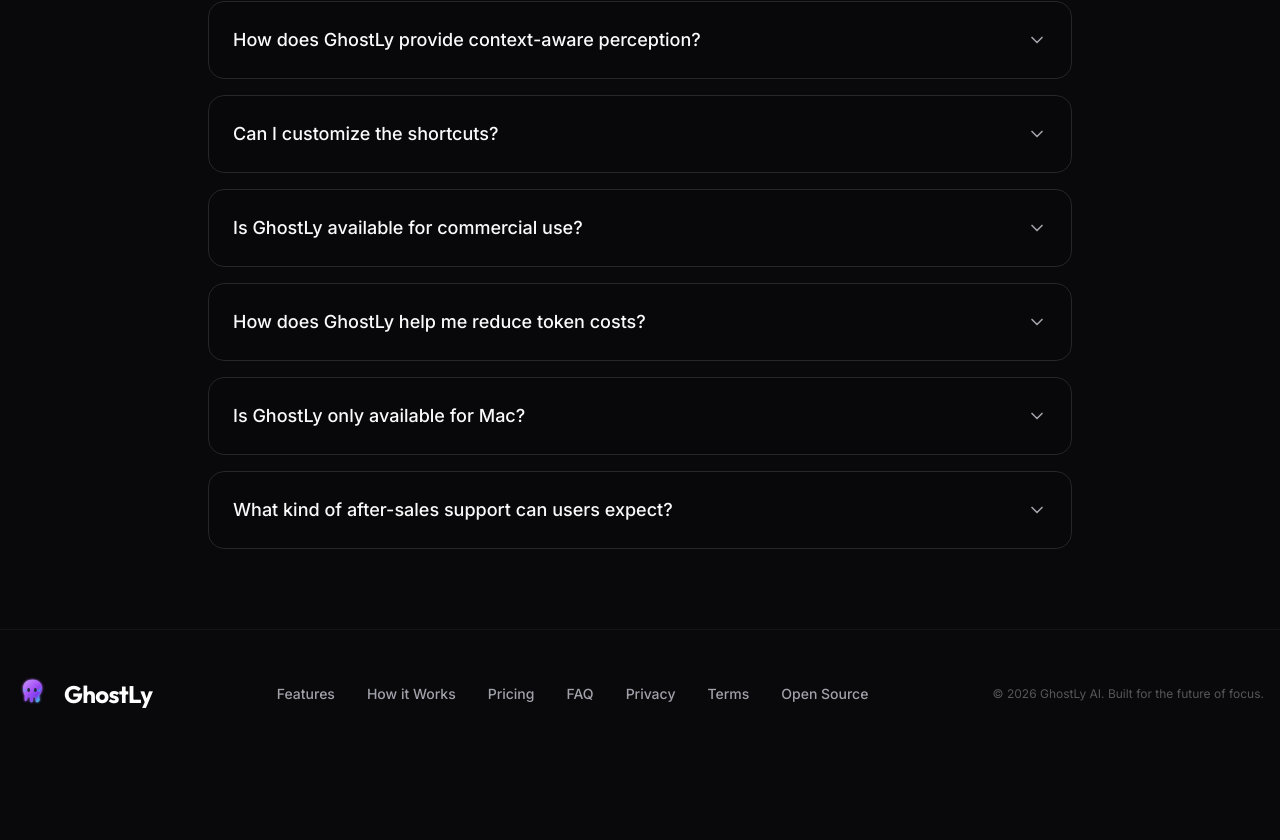
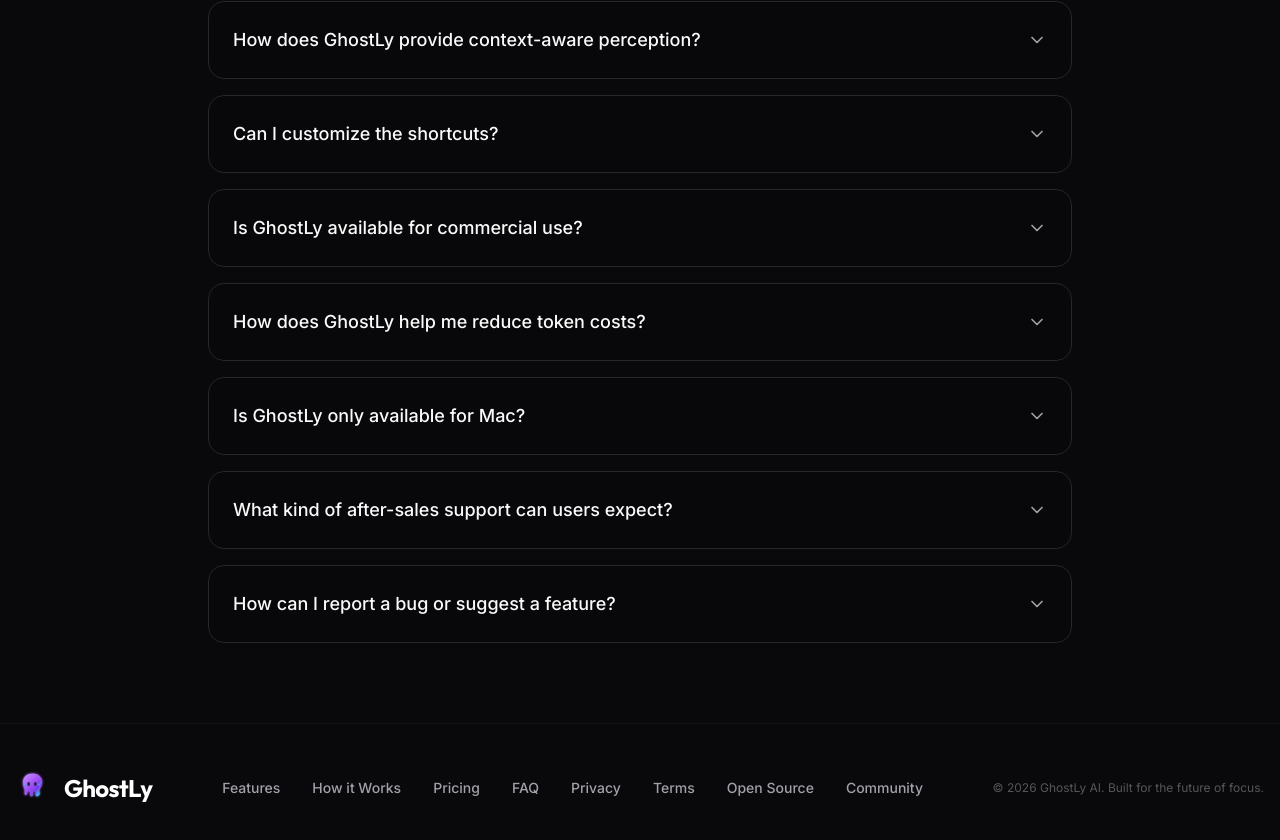
Before and after one commit to kcode-apps/ghostly-home, a Next.js app: page /faq in a window 1280 px wide. Shown: the part 728-1568 px from the top of the page. Before the commit the page ends 1486 px from the top, so only its background shows below. Built offline with nearby package versions, Linux system fonts and the light colour scheme; no server answers.

Commit message:
add ghostly community.

```diff
--- a/src/components/layout/Footer.tsx
+++ b/src/components/layout/Footer.tsx
@@ -16,6 +16,7 @@
             <Link href="/privacy" className="hover:text-white transition-colors">Privacy</Link>
             <Link href="/terms" className="hover:text-white transition-colors">Terms</Link>
             <Link href="/open-source" className="hover:text-white transition-colors">Open Source</Link>
+            <Link href="https://github.com/kcode-apps/ghostly-community" target="_blank" className="hover:text-white transition-colors">Community</Link>
           </nav>
 
           <p className="text-xs text-muted-foreground/50">
--- a/src/lib/faq.json
+++ b/src/lib/faq.json
@@ -61,6 +61,12 @@
       "question": "What kind of after-sales support can users expect?",
       "answer": "GhostLy provides regular updates to address reported issues via patches. New features are shipped as minor release updates (e.g., v1.1.0).",
       "category": "Updates"
+    },
+    {
+      "id": "feedback",
+      "question": "How can I report a bug or suggest a feature?",
+      "answer": "We love hearing from our users! You can report bugs, suggest new features, or join the discussion in our official Community Feedback repository at https://github.com/kcode-apps/ghostly-community.",
+      "category": "Support"
     }
   ]
 }
```
